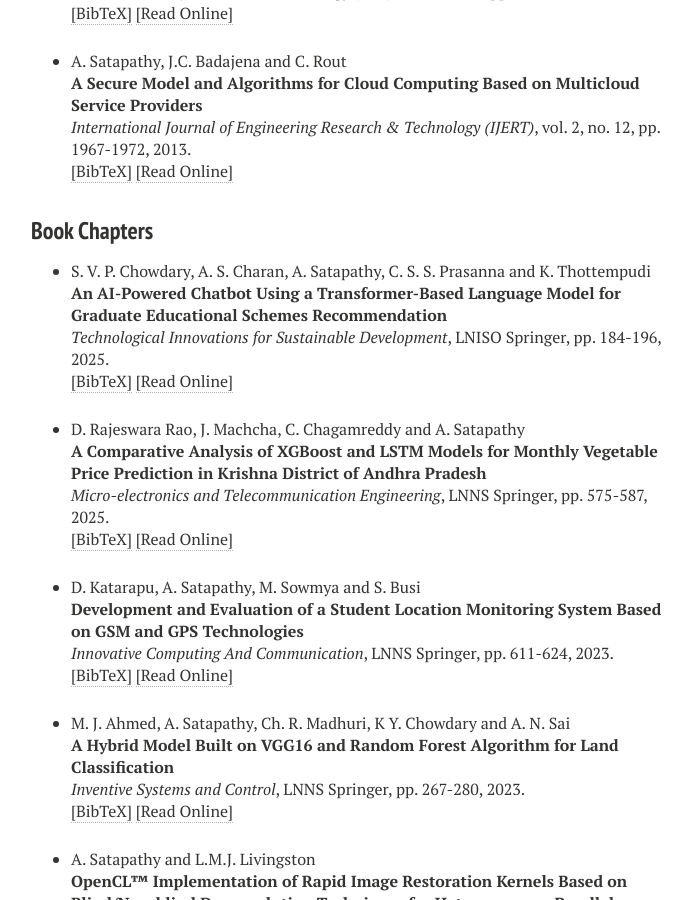
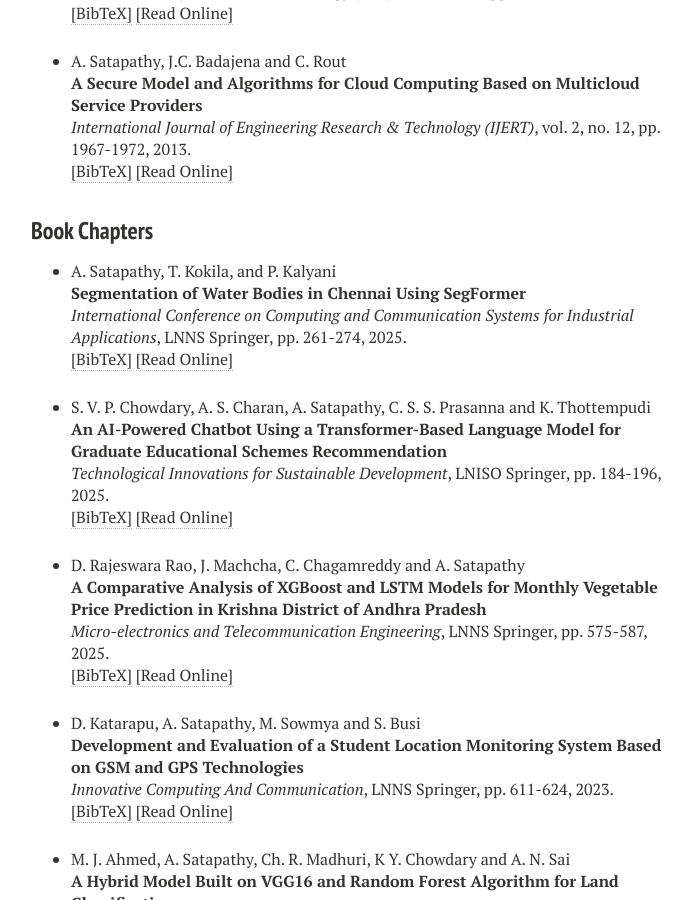
Before and after one commit to ashutoshsatapathy1990/ashutoshsatapathy1990.github.io, a Jekyll site: the page built from publications.md, in a window 1280 px wide and 900 px high, scrolled down 1589 px. Shown: the whole window, without its empty margins (289-981 px from the left). Built offline with Jekyll 4.4.1, drawn with Linux system fonts in a browser that asks for light colours; nearby versions of some CDN libraries.

Commit message:
Update publications.html

```diff
--- a/_layouts/publications.html
+++ b/_layouts/publications.html
@@ -394,6 +394,32 @@ pp. 1967-1972,
 
 <h3 style="margin-bottom:0px;padding-top:10px;">Book Chapters</h3>
 <ul class="biblist">
+
+<!-- Item: satapathy2025segmentation -->
+<li ><p>
+A. Satapathy, T. Kokila, and P. Kalyani
+<br><b>Segmentation of Water Bodies in Chennai Using SegFormer</b><br>
+<i>International Conference on Computing and Communication Systems for Industrial Applications</i>,
+LNNS Springer,
+pp. 261-274,
+2025.
+<br />
+<a href="javascript:toggleBibtex('satapathy2025segmentation')">[BibTeX]</a>
+<a href= "https://link.springer.com/chapter/10.1007/978-981-96-8350-5_18" target="_blank">[Read Online]</a>
+</p>
+<div id="bib_satapathy2025segmentation" class="bibtex noshow">
+<pre>
+@inproceedings{satapathy2025segmentation,
+  title={Segmentation of Water Bodies in Chennai Using SegFormer},
+  author={Satapathy, Ashutosh and Kokila, Thottempudi and Kalyani, Polukonda},
+  booktitle={International Conference on Computing and Communication Systems for Industrial Applications},
+  pages={261--274},
+  year={2025},
+  organization={Springer}
+}
+</pre></div>
+
+</li>
 
 <!-- Item: chowdary2025ai -->
 <li ><p>
```
